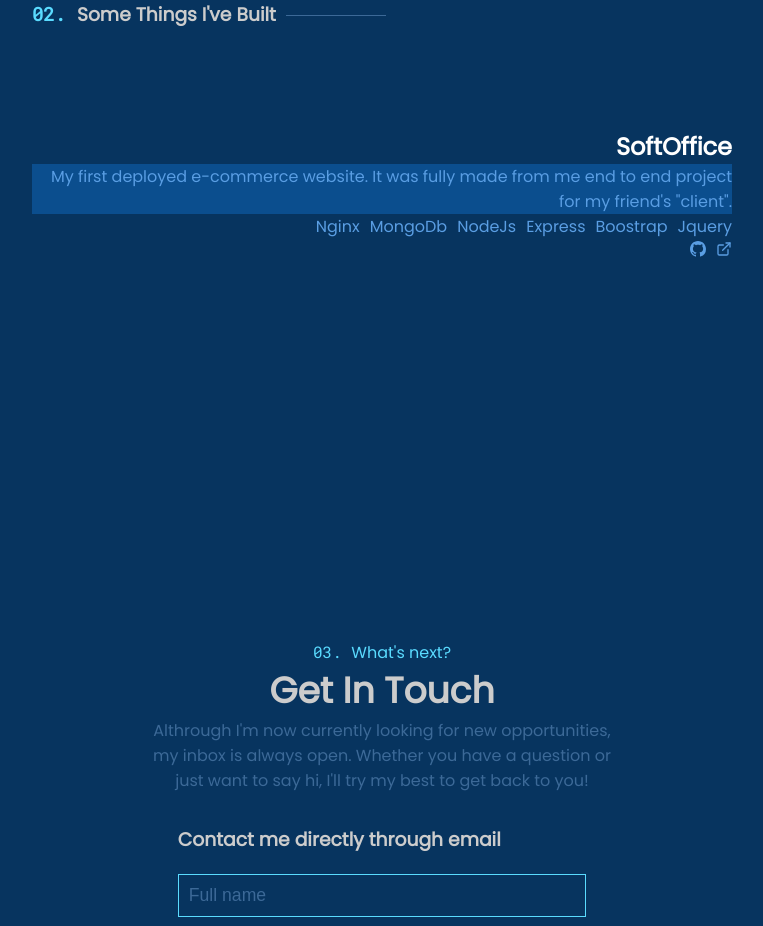
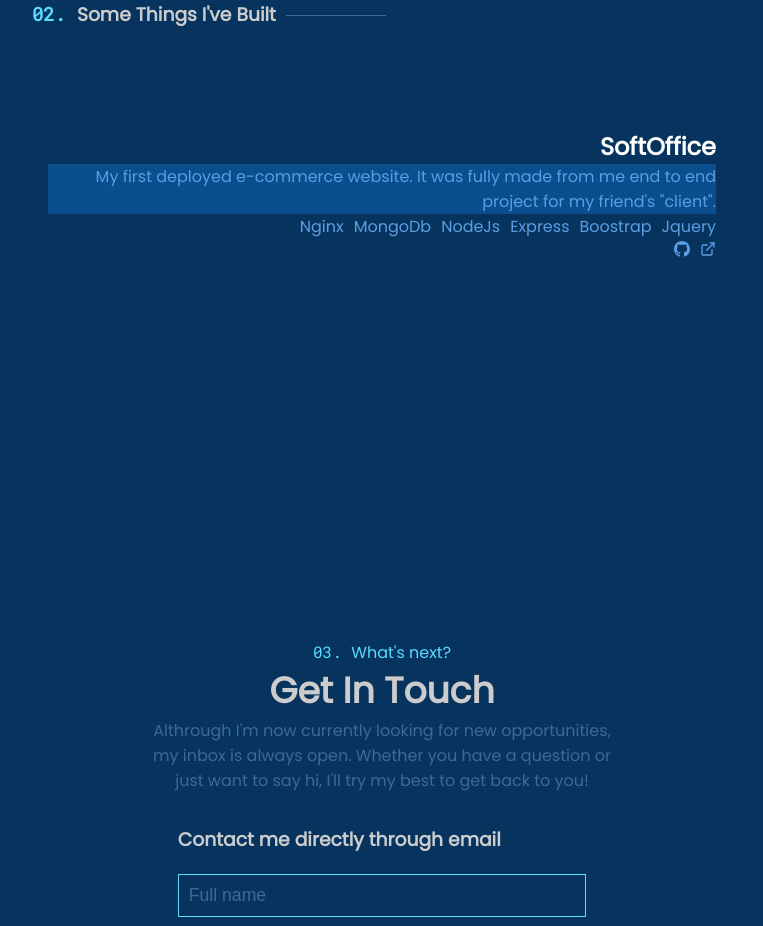
Before and after one commit to StroverIT/portfolio, a React (Create React App) app: page / in a window 1280 px wide. Shown: the part 1440-2366 px from the top of the page, without its empty margins (258-1021 px from the left). Built offline with nearby package versions, Linux system fonts and the light colour scheme.

Commit message:
adding spacing and container structure

```diff
--- a/src/components/projects/Projects.jsx
+++ b/src/components/projects/Projects.jsx
@@ -18,7 +18,8 @@ const Projects = () => {
                             <SoftOfficeVideo source={softOfficeVideoSource}/>
                       </a>
                   </section>
-                  <section className="text ">
+                  <section className=" text  d-flex justify-content-center flex-column">
+                      <div className="container">
                           <a className="projects-title title-color">SoftOffice</a>
                           <p>
                               My first deployed e-commerce website. It was fully made from me end to end project for my friend's "client".
@@ -35,6 +36,7 @@ const Projects = () => {
                                 <a><BsGithub /></a>
                                 <a><FiExternalLink /></a>
                           </section>
+                      </div>
                   </section>
               </li>
           </ul>
```
Lines whose indentation alone changed are shown as unchanged.
